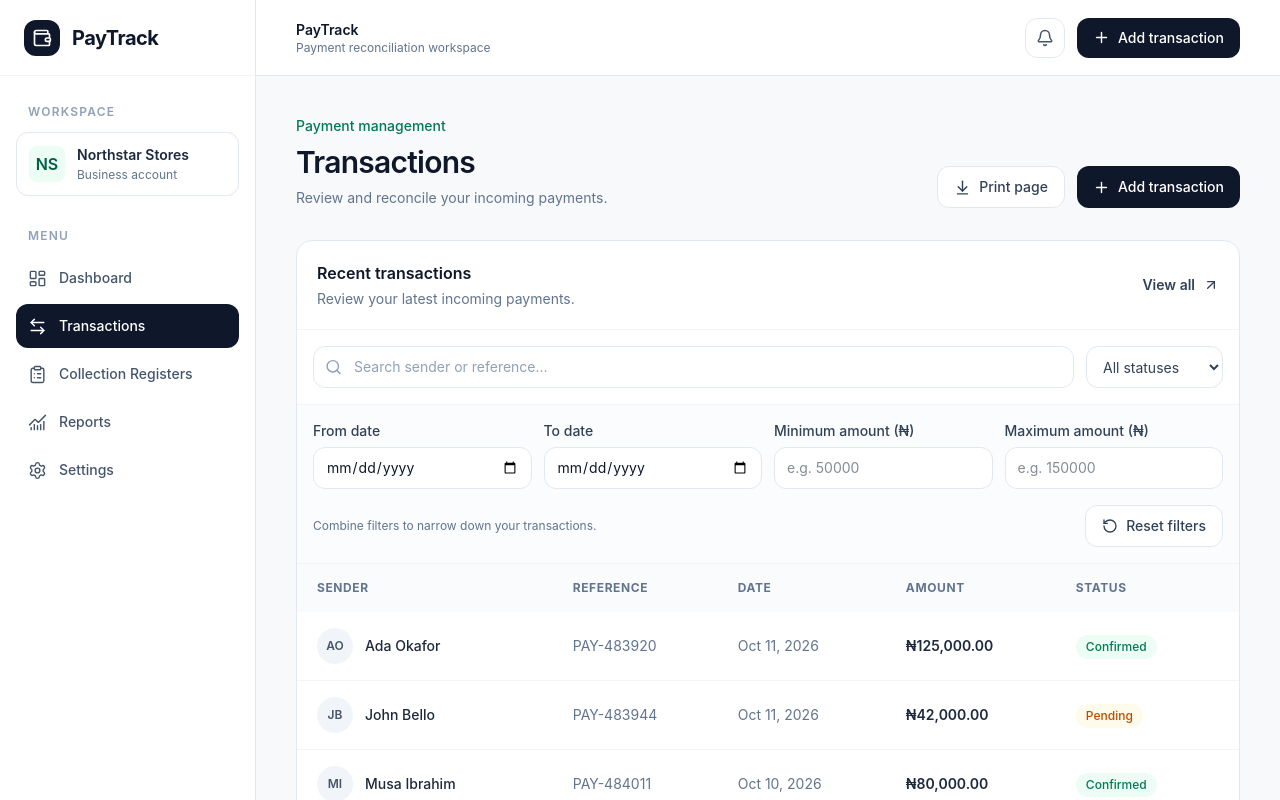
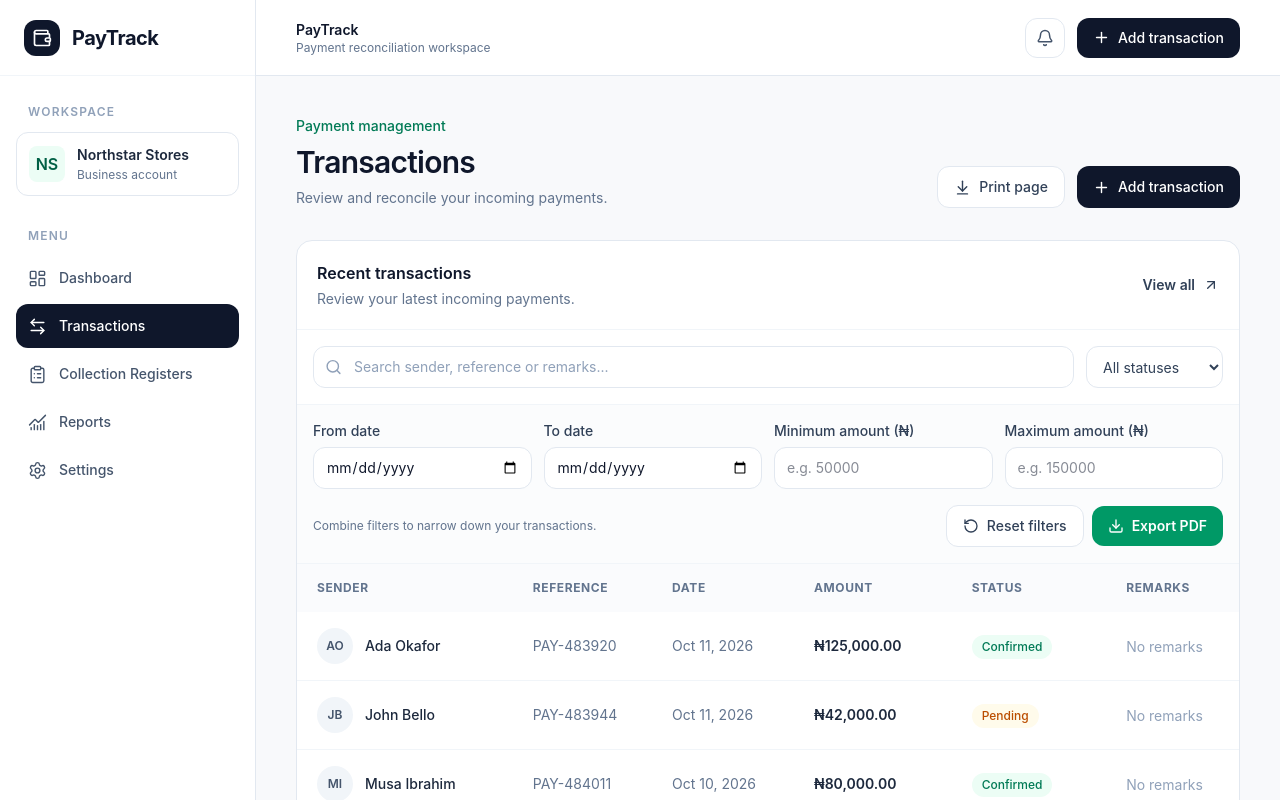
Before and after one commit to famzyjr/PayTrack, a React (Vite) app in the folder client/: page /transactions in a window 1280 px wide. Shown: the top 800 px of the page. Built offline with nearby package versions, Linux system fonts and the light colour scheme.

Commit message:
feat: add transaction details, remarks, and PDF export

```diff
--- a/client/package.json
+++ b/client/package.json
@@ -12,6 +12,8 @@
   "dependencies": {
     "@hookform/resolvers": "^5.9.1",
     "@tailwindcss/vite": "^4.3.3",
+    "jspdf": "^4.2.1",
+    "jspdf-autotable": "^5.0.8",
     "lucide-react": "^1.55.0",
     "react": "^19.2.8",
     "react-dom": "^19.2.8",
--- a/client/src/App.tsx
+++ b/client/src/App.tsx
@@ -14,12 +14,14 @@ function AppLayout() {
   const [sidebarOpen, setSidebarOpen] = useState(false);
   const [isAddModalOpen, setIsAddModalOpen] = useState(false);
 
-  // Shared transaction state for the dashboard and transactions page
+  // Shared transaction state for both pages
   const [transactions, setTransactions] =
     useState<Transaction[]>(initialTransactions);
 
-  // Add a new transaction to the shared list
-  const handleAddTransaction = (values: NewTransactionFormValues) => {
+  // Add a new transaction
+  const handleAddTransaction = (
+    values: NewTransactionFormValues,
+  ) => {
     const sender = values.sender.trim();
 
     const newTransaction: Transaction = {
@@ -32,24 +34,39 @@ function AppLayout() {
         .slice(0, 2)
         .toUpperCase(),
       reference: values.reference.trim(),
-      date: new Date(`${values.date}T12:00:00`).toLocaleDateString(
-        "en-US",
-        {
-          month: "short",
-          day: "2-digit",
-          year: "numeric",
-        }
-      ),
+      date: new Date(
+        `${values.date}T12:00:00`,
+      ).toLocaleDateString("en-US", {
+        month: "short",
+        day: "2-digit",
+        year: "numeric",
+      }),
       amount: Number(values.amount),
       status: values.status,
+      remarks: "",
     };
 
+    // Save the new transaction in shared state
     setTransactions((previousTransactions) => [
       newTransaction,
       ...previousTransactions,
     ]);
 
     setIsAddModalOpen(false);
+  };
+
+  // Save or update remarks on an existing transaction
+  const handleSaveRemarks = (
+    id: string,
+    remarks: string,
+  ) => {
+    setTransactions((previousTransactions) =>
+      previousTransactions.map((transaction) =>
+        transaction.id === id
+          ? { ...transaction, remarks }
+          : transaction,
+      ),
+    );
   };
 
   const closeAddModal = () => setIsAddModalOpen(false);
@@ -121,6 +138,7 @@ function AppLayout() {
                 <Dashboard
                   transactions={transactions}
                   onAddTransaction={handleAddTransaction}
+                  onSaveRemarks={handleSaveRemarks}
                   isAddModalOpen={isAddModalOpen}
                   onCloseAddModal={closeAddModal}
                   onOpenAddModal={openAddModal}
@@ -135,6 +153,7 @@ function AppLayout() {
                   <PayTrackTransactions
                     transactions={transactions}
                     onAddTransaction={handleAddTransaction}
+                    onSaveRemarks={handleSaveRemarks}
                     isAddModalOpen={isAddModalOpen}
                     onOpenAddModal={openAddModal}
                     onCloseAddModal={closeAddModal}
--- /dev/null
+++ b/client/src/components/TransactionDetailsModal.tsx
@@ -0,0 +1,172 @@
+
+import { useEffect, useState } from "react";
+import { FileText, X } from "lucide-react";
+import type { Transaction } from "../types/PayTrackTransactions";
+
+interface TransactionDetailsModalProps {
+  transaction: Transaction;
+  onClose: () => void;
+  onSaveRemarks: (id: string, remarks: string) => void;
+}
+
+function TransactionDetailsModal({
+  transaction,
+  onClose,
+  onSaveRemarks,
+}: TransactionDetailsModalProps) {
+  const [remarks, setRemarks] = useState(transaction.remarks ?? "");
+  const [saved, setSaved] = useState(false);
+
+  useEffect(() => {
+    setRemarks(transaction.remarks ?? "");
+    setSaved(false);
+  }, [transaction.id, transaction.remarks]);
+
+  const formattedAmount = transaction.amount.toLocaleString("en-NG", {
+    style: "currency",
+    currency: "NGN",
+    maximumFractionDigits: 2,
+  });
+
+  const fieldClass = "text-sm text-slate-800 break-words";
+
+  const labelClass =
+    "mb-1 block text-xs font-medium uppercase tracking-wide text-slate-500";
+
+  const handleSave = () => {
+    onSaveRemarks(transaction.id, remarks.trim());
+    setSaved(true);
+  };
+
+  return (
+    <div
+      className="fixed inset-0 z-[60] flex items-center justify-center bg-slate-950/40 p-4"
+      onMouseDown={(event) => {
+        if (event.target === event.currentTarget) onClose();
+      }}
+    >
+      <section
+        role="dialog"
+        aria-modal="true"
+        aria-labelledby="transaction-details-title"
+        className="max-h-[90vh] w-full max-w-lg overflow-y-auto rounded-2xl bg-white shadow-xl"
+      >
+        <div className="flex items-center justify-between border-b border-slate-100 p-5">
+          <div>
+            <h2
+              id="transaction-details-title"
+              className="text-lg font-semibold text-slate-900"
+            >
+              Transaction details
+            </h2>
+            <p className="mt-1 text-sm text-slate-500">
+              Review the record and add internal remarks.
+            </p>
+          </div>
+
+          <button
+            type="button"
+            onClick={onClose}
+            aria-label="Close transaction details"
+            className="rounded-lg p-2 text-slate-500 transition hover:bg-slate-100"
+          >
+            <X size={20} />
+          </button>
+        </div>
+
+        <div className="space-y-5 p-5">
+          <div className="rounded-xl border border-slate-100 bg-slate-50 p-4">
+            <p className={labelClass}>Transaction amount</p>
+            <p className="text-2xl font-bold text-slate-900">
+              {formattedAmount}
+            </p>
+
+            <span className="mt-3 inline-flex rounded-full bg-white px-3 py-1 text-xs font-medium text-slate-700 ring-1 ring-slate-200">
+              {transaction.status}
+            </span>
+          </div>
+
+          <div className="grid grid-cols-1 gap-4 sm:grid-cols-2">
+            <div>
+              <p className={labelClass}>Sender</p>
+              <p className={fieldClass}>{transaction.sender}</p>
+            </div>
+
+            <div>
+              <p className={labelClass}>Reference</p>
+              <p className={fieldClass}>{transaction.reference}</p>
+            </div>
+
+            <div>
+              <p className={labelClass}>Transaction date</p>
+              <p className={fieldClass}>{transaction.date}</p>
+            </div>
+
+            <div>
+              <p className={labelClass}>Record ID</p>
+              <p className={fieldClass}>{transaction.id}</p>
+            </div>
+          </div>
+
+          <div className="border-t border-slate-100 pt-4">
+            <label
+              htmlFor="transaction-remarks"
+              className="mb-2 flex items-center gap-2 text-sm font-semibold text-slate-800"
+            >
+              <FileText size={16} />
+              Transaction remarks
+            </label>
+
+            <textarea
+              id="transaction-remarks"
+              value={remarks}
+              onChange={(event) => {
+                setRemarks(event.target.value);
+                setSaved(false);
+              }}
+              rows={4}
+              maxLength={1000}
+              placeholder="Add a note about this payment or any discrepancy..."
+              className="w-full resize-y rounded-xl border border-slate-200 px-3 py-3 text-sm outline-none transition placeholder:text-slate-400 focus:border-emerald-600 focus:ring-2 focus:ring-emerald-600/10"
+            />
+
+            <p className="mt-1 text-right text-xs text-slate-400">
+              {remarks.length}/1000 characters
+            </p>
+
+            <p className="mt-2 text-xs text-slate-500">
+              Remarks are internal notes and do not independently verify an
+              OPay payment.
+            </p>
+          </div>
+
+          <div className="flex flex-col-reverse gap-3 border-t border-slate-100 pt-4 sm:flex-row sm:justify-end">
+            <button
+              type="button"
+              onClick={onClose}
+              className="rounded-xl border border-slate-200 px-4 py-2.5 text-sm font-semibold text-slate-700 transition hover:bg-slate-50"
+            >
+              Close
+            </button>
+
+            <button
+              type="button"
+              onClick={handleSave}
+              className="rounded-xl bg-emerald-600 px-4 py-2.5 text-sm font-semibold text-white transition hover:bg-emerald-700"
+            >
+              Save remarks
+            </button>
+          </div>
+
+          {saved && (
+            <p role="status" className="text-sm text-emerald-700">
+              Remarks saved successfully.
+            </p>
+          )}
+        </div>
+      </section>
+    </div>
+  );
+}
+
+export default TransactionDetailsModal;
--- a/client/src/components/TransactionsTable.tsx
+++ b/client/src/components/TransactionsTable.tsx
@@ -1,86 +1,44 @@
 
-
-import { ArrowUpRight, Search, RotateCcw } from "lucide-react";
+import {
+  ArrowUpRight,
+  Search,
+  RotateCcw,
+  Download,
+  Eye,
+} from "lucide-react";
 import { useState } from "react";
 import { useForm } from "react-hook-form";
 import { z } from "zod";
 import { zodResolver } from "@hookform/resolvers/zod";
+import jsPDF from "jspdf";
+import autoTable from "jspdf-autotable";
 
 import AddTransactionModal, {
   type NewTransactionFormValues,
 } from "./AddTransactionModal";
+import TransactionDetailsModal from "./TransactionDetailsModal";
 
 import type {
   Transaction,
   TransactionStatus,
 } from "../types/PayTrackTransactions";
 
-type Status = TransactionStatus;
-type StatusFilter = Status | "All";
+type StatusFilter = TransactionStatus | "All";
 
 interface TransactionsTableProps {
-  transactions:  Transaction[];
+  transactions: Transaction[];
   onAddTransaction: (values: NewTransactionFormValues) => void;
+  onSaveRemarks: (id: string, remarks: string) => void;
   isAddModalOpen: boolean;
   onCloseAddModal: () => void;
 }
 
-// Sample transaction data
-const initialTransactions:  Transaction[] = [
-  {
-    id: "1",
-    sender: "Ada Okafor",
-    initials: "AO",
-    reference: "PAY-483920",
-    date: "Oct 11, 2026",
-    amount: 125000,
-    status: "Confirmed",
-  },
-  {
-    id: "2",
-    sender: "John Bello",
-    initials: "JB",
-    reference: "PAY-483944",
-    date: "Oct 11, 2026",
-    amount: 42000,
-    status: "Pending",
-  },
-  {
-    id: "3",
-    sender: "Musa Ibrahim",
-    initials: "MI",
-    reference: "PAY-484011",
-    date: "Oct 10, 2026",
-    amount: 80000,
-    status: "Confirmed",
-  },
-  {
-    id: "4",
-    sender: "Grace Eze",
-    initials: "GE",
-    reference: "PAY-484087",
-    date: "Oct 10, 2026",
-    amount: 55000,
-    status: "Needs review",
-  },
-  {
-    id: "5",
-    sender: "Tunde Adebayo",
-    initials: "TA",
-    reference: "PAY-484120",
-    date: "Oct 09, 2026",
-    amount: 180000,
-    status: "Confirmed",
-  },
-];
-
-const statusStyles: Record<Status, string> = {
+const statusStyles: Record<TransactionStatus, string> = {
   Confirmed: "bg-emerald-50 text-emerald-700",
   Pending: "bg-amber-50 text-amber-700",
   "Needs review": "bg-rose-50 text-rose-700",
 };
 
-// Validation schema for date and amount filters
 const filterSchema = z
   .object({
     startDate: z.string(),
@@ -123,6 +81,9 @@ const filterSchema = z
 type FilterFormValues = z.infer<typeof filterSchema>;
 
 function TransactionsTable({
+  transactions,
+  onAddTransaction,
+  onSaveRemarks,
   isAddModalOpen,
   onCloseAddModal,
 }: TransactionsTableProps) {
@@ -130,41 +91,10 @@ function TransactionsTable({
   const [statusFilter, setStatusFilter] =
     useState<StatusFilter>("All");
 
-  const [transactions, setTransactions] =
-    useState< Transaction[]>(initialTransactions);
-
-  // Add a new transaction to the beginning of the list
-  const handleAddTransaction = (
-    values: NewTransactionFormValues,
-  ) => {
-    const sender = values.sender.trim();
-
-    const newTransaction:  Transaction= {
-      id: crypto.randomUUID(),
-      sender,
-      initials: sender
-        .split(/\s+/)
-        .map((name) => name[0])
-        .join("")
-        .slice(0, 2)
-        .toUpperCase(),
-      reference: values.reference.trim(),
-      date: new Date(
-        `${values.date}T12:00:00`,
-      ).toLocaleDateString("en-US", {
-        month: "short",
-        day: "2-digit",
-        year: "numeric",
-      }),
-      amount: Number(values.amount),
-      status: values.status,
-    };
-
-    setTransactions((previousTransactions) => [
-      newTransaction,
-      ...previousTransactions,
-    ]);
-  };
+  // Store the selected ID so the modal always receives
+  // the latest transaction, including updated remarks.
+  const [selectedTransactionId, setSelectedTransactionId] =
+    useState<string | null>(null);
 
   const {
     register,
@@ -187,20 +117,23 @@ function TransactionsTable({
   const minAmount = watch("minAmount");
   const maxAmount = watch("maxAmount");
 
-  // Reset all filters
+  const selectedTransaction = transactions.find(
+    (transaction) => transaction.id === selectedTransactionId,
+  );
+
   const resetFilters = () => {
     setSearch("");
     setStatusFilter("All");
     reset();
   };
 
-  // Apply all filters to the current transaction state
   const filteredTransactions = transactions.filter((transaction) => {
     const normalizedSearch = search.toLowerCase().trim();
 
     const matchesSearch = [
       transaction.sender,
       transaction.reference,
+      transaction.remarks ?? "",
     ].some((value) =>
       value.toLowerCase().includes(normalizedSearch),
     );
@@ -237,7 +170,6 @@ function TransactionsTable({
     );
   });
 
-  // Do not display results when filter values are invalid
   const hasInvalidRange =
     Boolean(errors.startDate) ||
     Boolean(errors.endDate) ||
@@ -248,6 +180,70 @@ function TransactionsTable({
     ? []
     : filteredTransactions;
 
+  // Export the currently filtered transactions to PDF.
+  const handleExportPDF = () => {
+    if (displayedTransactions.length === 0) return;
+
+    const doc = new jsPDF({
+      orientation: "landscape",
+      unit: "mm",
+      format: "a4",
+    });
+
+    doc.setFontSize(18);
+    doc.text("PayTrack Transaction Report", 14, 18);
+
+    doc.setFontSize(10);
+    doc.text(
+      `Generated: ${new Date().toLocaleDateString("en-NG")}`,
+      14,
+      25,
+    );
+    doc.text(
+      `Total records: ${displayedTransactions.length}`,
+      14,
+      31,
+    );
+
+    autoTable(doc, {
+      startY: 38,
+      head: [[
+        "Sender",
+        "Reference",
+        "Date",
+        "Amount (NGN)",
+        "Status",
+        "Remarks",
+      ]],
+      body: displayedTransactions.map((transaction) => [
+        transaction.sender,
+        transaction.reference,
+        transaction.date,
+        transaction.amount.toLocaleString("en-NG"),
+        transaction.status,
+        transaction.remarks?.trim() || "No remarks",
+      ]),
+      theme: "grid",
+      styles: {
+        fontSize: 8,
+        cellPadding: 3,
+        overflow: "linebreak",
+      },
+      headStyles: {
+        fillColor: [5, 150, 105],
+      },
+      columnStyles: {
+        5: { cellWidth: 65 },
+      },
+      margin: {
+        left: 14,
+        right: 14,
+      },
+    });
+
+    doc.save("paytrack-transaction-report.pdf");
+  };
+
   return (
     <section className="overflow-hidden rounded-2xl border border-slate-200 bg-white">
       {/* Table heading */}
@@ -256,7 +252,6 @@ function TransactionsTable({
           <h2 className="font-semibold text-slate-900">
             Recent transactions
           </h2>
-
           <p className="mt-1 text-sm text-slate-500">
             Review your latest incoming payments.
           </p>
@@ -264,9 +259,7 @@ function TransactionsTable({
 
         <button
           type="button"
-          onClick={() =>
-            window.location.assign("/transactions")
-          }
+          onClick={() => window.location.assign("/transactions")}
           className="inline-flex items-center justify-center gap-2 text-sm font-semibold text-slate-700 transition hover:text-emerald-700"
         >
           View all <ArrowUpRight size={16} />
@@ -280,11 +273,10 @@ function TransactionsTable({
             size={17}
             className="absolute left-3 top-1/2 -translate-y-1/2 text-slate-400"
           />
-
           <input
             value={search}
             onChange={(event) => setSearch(event.target.value)}
-            placeholder="Search sender or reference..."
+            placeholder="Search sender, reference or remarks..."
             aria-label="Search transactions"
             className="w-full rounded-xl border border-slate-200 py-2.5 pl-10 pr-3 text-sm outline-none transition placeholder:text-slate-400 focus:border-emerald-600 focus:ring-2 focus:ring-emerald-600/10"
           />
@@ -315,7 +307,6 @@ function TransactionsTable({
             >
               From date
             </label>
-
             <input
               id="start-date"
               type="date"
@@ -323,7 +314,6 @@ function TransactionsTable({
               {...register("startDate")}
               className="w-full rounded-xl border border-slate-200 bg-white px-3 py-2.5 text-sm outline-none focus:border-emerald-600 focus:ring-2 focus:ring-emerald-600/10"
             />
-
             {errors.startDate && (
               <p className="mt-1 text-xs text-rose-600">
                 {errors.startDate.message}
@@ -338,7 +328,6 @@ function TransactionsTable({
             >
               To date
             </label>
-
             <input
               id="end-date"
               type="date"
@@ -346,7 +335,6 @@ function TransactionsTable({
               {...register("endDate")}
               className="w-full rounded-xl border border-slate-200 bg-white px-3 py-2.5 text-sm outline-none focus:border-emerald-600 focus:ring-2 focus:ring-emerald-600/10"
             />
-
             {errors.endDate && (
               <p className="mt-1 text-xs text-rose-600">
                 {errors.endDate.message}
@@ -361,7 +349,6 @@ function TransactionsTable({
             >
               Minimum amount (₦)
             </label>
-
             <input
               id="min-amount"
               type="text"
@@ -370,7 +357,6 @@ function TransactionsTable({
               {...register("minAmount")}
               className="w-full rounded-xl border border-slate-200 bg-white px-3 py-2.5 text-sm outline-none focus:border-emerald-600 focus:ring-2 focus:ring-emerald-600/10"
             />
-
             {errors.minAmount && (
               <p className="mt-1 text-xs text-rose-600">
                 {errors.minAmount.message}
@@ -385,7 +371,6 @@ function TransactionsTable({
             >
               Maximum amount (₦)
             </label>
-
             <input
               id="max-amount"
               type="text"
@@ -394,7 +379,6 @@ function TransactionsTable({
               {...register("maxAmount")}
               className="w-full rounded-xl border border-slate-200 bg-white px-3 py-2.5 text-sm outline-none focus:border-emerald-600 focus:ring-2 focus:ring-emerald-600/10"
             />
-
             {errors.maxAmount && (
               <p className="mt-1 text-xs text-rose-600">
                 {errors.maxAmount.message}
@@ -408,20 +392,32 @@ function TransactionsTable({
             Combine filters to narrow down your transactions.
           </p>
 
+          <div className="flex flex-wrap items-center gap-2">
             <button
               type="button"
               onClick={resetFilters}
-            className="inline-flex items-center justify-center gap-2 self-start rounded-xl border border-slate-200 bg-white px-4 py-2.5 text-sm font-medium text-slate-700 transition hover:border-emerald-200 hover:bg-emerald-50 hover:text-emerald-700 sm:self-auto"
+              className="inline-flex items-center justify-center gap-2 rounded-xl border border-slate-200 bg-white px-4 py-2.5 text-sm font-medium text-slate-700 transition hover:border-emerald-200 hover:bg-emerald-50 hover:text-emerald-700"
             >
               <RotateCcw size={16} />
               Reset filters
             </button>
+
+            <button
+              type="button"
+              onClick={handleExportPDF}
+              disabled={displayedTransactions.length === 0}
+              className="inline-flex items-center justify-center gap-2 rounded-xl bg-emerald-600 px-4 py-2.5 text-sm font-semibold text-white transition hover:bg-emerald-700 disabled:cursor-not-allowed disabled:opacity-50"
+            >
+              <Download size={16} />
+              Export PDF
+            </button>
+          </div>
         </div>
       </div>
 
       {/* Transactions table */}
       <div className="overflow-x-auto">
-        <table className="w-full min-w-[760px] text-left">
+        <table className="w-full min-w-[1100px] text-left">
           <thead>
             <tr className="bg-slate-50/70 text-xs font-medium uppercase tracking-wider text-slate-500">
               <th className="px-5 py-4">Sender</th>
@@ -429,6 +425,8 @@ function TransactionsTable({
               <th className="px-5 py-4">Date</th>
               <th className="px-5 py-4">Amount</th>
               <th className="px-5 py-4">Status</th>
+              <th className="px-5 py-4">Remarks</th>
+              <th className="px-5 py-4">Actions</th>
             </tr>
           </thead>
 
@@ -443,7 +441,6 @@ function TransactionsTable({
                     <div className="flex h-9 w-9 shrink-0 items-center justify-center rounded-full bg-slate-100 text-xs font-semibold text-slate-600">
                       {transaction.initials}
                     </div>
-
                     <span className="text-sm font-medium text-slate-800">
                       {transaction.sender}
                     </span>
@@ -473,13 +470,41 @@ function TransactionsTable({
                     {transaction.status}
                   </span>
                 </td>
+
+                <td className="max-w-[240px] px-5 py-4">
+                  {transaction.remarks?.trim() ? (
+                    <p
+                      className="max-w-[220px] truncate text-sm text-slate-600"
+                      title={transaction.remarks}
+                    >
+                      {transaction.remarks}
+                    </p>
+                  ) : (
+                    <span className="text-sm text-slate-400">
+                      No remarks
+                    </span>
+                  )}
+                </td>
+
+                <td className="px-5 py-4">
+                  <button
+                    type="button"
+                    onClick={() =>
+                      setSelectedTransactionId(transaction.id)
+                    }
+                    className="inline-flex items-center gap-1.5 whitespace-nowrap text-sm font-semibold text-emerald-700 transition hover:text-emerald-800"
+                  >
+                    <Eye size={15} />
+                    View details
+                  </button>
+                </td>
               </tr>
             ))}
 
             {displayedTransactions.length === 0 && (
               <tr>
                 <td
-                  colSpan={5}
+                  colSpan={7}
                   className="px-5 py-12 text-center text-sm text-slate-500"
                 >
                   {hasInvalidRange
@@ -501,7 +526,16 @@ function TransactionsTable({
       {isAddModalOpen && (
         <AddTransactionModal
           onClose={onCloseAddModal}
-          onAddTransaction={handleAddTransaction}
+          onAddTransaction={onAddTransaction}
+        />
+      )}
+
+      {/* Transaction details and remarks modal */}
+      {selectedTransaction && (
+        <TransactionDetailsModal
+          transaction={selectedTransaction}
+          onClose={() => setSelectedTransactionId(null)}
+          onSaveRemarks={onSaveRemarks}
         />
       )}
     </section>
--- a/client/src/data/PayTrackTransactions.ts
+++ b/client/src/data/PayTrackTransactions.ts
@@ -10,6 +10,7 @@ export const initialTransactions: Transaction[] = [
     date: "Oct 11, 2026",
     amount: 125000,
     status: "Confirmed",
+    remarks: ""
   },
   {
     id: "2",
@@ -19,6 +20,7 @@ export const initialTransactions: Transaction[] = [
     date: "Oct 11, 2026",
     amount: 42000,
     status: "Pending",
+    remarks: ""
   },
   {
     id: "3",
@@ -28,6 +30,7 @@ export const initialTransactions: Transaction[] = [
     date: "Oct 10, 2026",
     amount: 80000,
     status: "Confirmed",
+    remarks: ""
   },
   {
     id: "4",
@@ -37,6 +40,7 @@ export const initialTransactions: Transaction[] = [
     date: "Oct 10, 2026",
     amount: 55000,
     status: "Needs review",
+    remarks: ""
   },
   {
     id: "5",
@@ -46,6 +50,7 @@ export const initialTransactions: Transaction[] = [
     date: "Oct 09, 2026",
     amount: 180000,
     status: "Confirmed",
+    remarks: ""
   },
    {
     id: "6",
@@ -55,5 +60,6 @@ export const initialTransactions: Transaction[] = [
     date: "Oct 09, 2026",
     amount: 1850000,
     status: "Confirmed",
+    remarks: ""
   },
 ];
--- a/client/src/types/PayTrackTransactions.ts
+++ b/client/src/types/PayTrackTransactions.ts
@@ -12,4 +12,5 @@ export interface Transaction {
   date: string;
   amount: number;
   status: TransactionStatus;
+  remarks: string;
 }
```
Also changed, not shown: 1 other file (tests, documents, lock files or other folders). Lines whose indentation alone changed are shown as unchanged.
